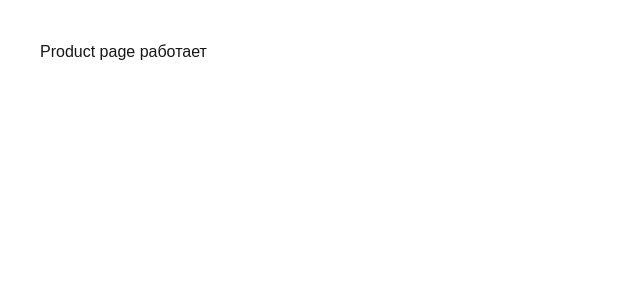
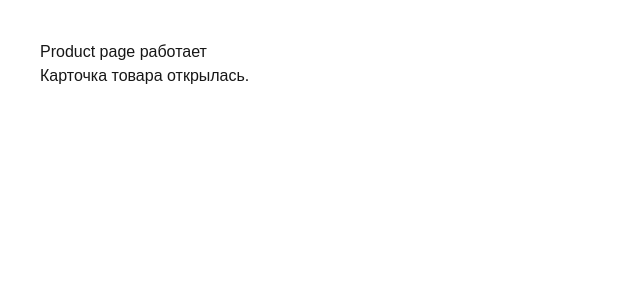
Before and after one commit to shakhobiddinkhusanov-debug/inetstore, a Next.js app: page /product in a window 1280 px wide. Shown: the top 300 px of the page, without its empty margins (0-640 px from the left). Built offline with nearby package versions, Linux system fonts and the light colour scheme.

Commit message:
Update page.tsx

```diff
--- a/app/product/page.tsx
+++ b/app/product/page.tsx
@@ -1,7 +1,8 @@
 export default function ProductPage() {
   return (
-    <div style={{ padding: 40 }}>
+    <main style={{ padding: "40px" }}>
       <h1>Product page работает</h1>
-    </div>
+      <p>Карточка товара открылась.</p>
+    </main>
   );
 }
```
